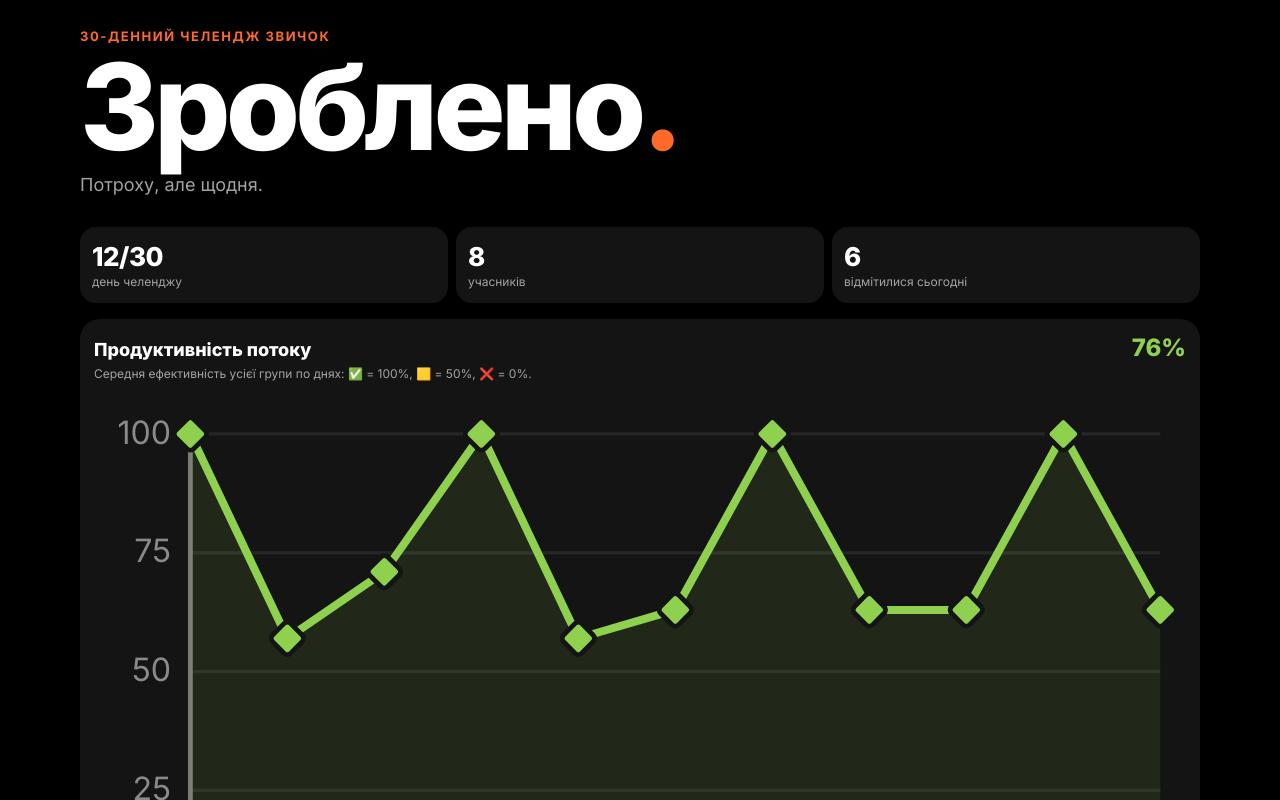
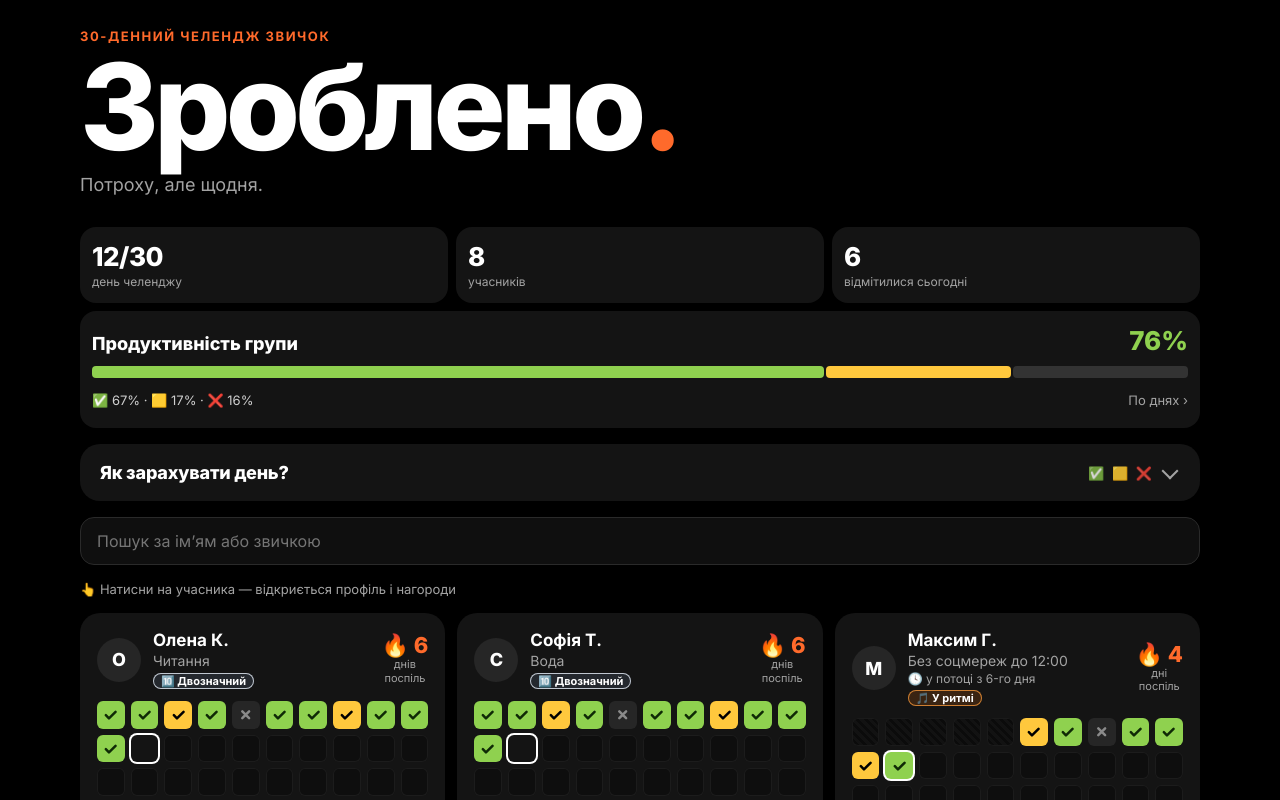
Before and after one commit to Ivan-Andrusyshyn/zrobleno-bot, an Angular app in the folder landing/: page / in a window 1280 px wide. Shown: the top 800 px of the page. Built offline with nearby package versions, Linux system fonts and the light colour scheme.

Commit message:
Preview: group productivity as a tile with stacked bar, chart on tap
Co-Authored-By: Claude Opus 5.5 <noreply@anthropic.com>
Claude-Session: https://claude.ai/code/session_01Nz1Ag6HitSpewstfdiRcRu

```diff
--- a/landing/src/app/group-progress.ts
+++ b/landing/src/app/group-progress.ts
@@ -4,7 +4,7 @@ import { Participant } from './models';
 type Tip = { x: number; y: number; title: string; value: string; sub?: string } | null;
 
 /**
- * «Продуктивність потоку» на головній: середня ефективність усієї групи по днях.
+ * «Продуктивність групи» на головній (плитка під статистикою, по тапу — графік по днях): середня ефективність усієї групи по днях.
  * Рахується з тих самих відміток, що приходять на сайт: ✅ 100, 🟨 50, ❌ / без відмітки 0.
  * Кожен учасник рахується з його першого дня (хто прийшов пізніше — не тягне вниз дні до приходу).
  * Сьогоднішній день не показується, поки він триває (люди ще відмічаються).
@@ -13,11 +13,24 @@ type Tip = { x: number; y: number; title: string; value: string; sub?: string }
   selector: 'app-group-progress',
   template: `
     <section class="ch" aria-labelledby="gp">
-      <div class="hd"><h2 id="gp">Продуктивність потоку</h2><span class="big">{{ total() }}%</span></div>
-      <p class="muted">Середня ефективність усієї групи по днях: ✅ = 100%, 🟨 = 50%, ❌ = 0%.</p>
+      <div class="hd"><h2 id="gp">Продуктивність групи</h2><span class="big">{{ total() }}%</span></div>
       @if (points().length) {
+        <div class="bar" role="img" [attr.aria-label]="'Виконано ' + share().done + '%, мінімум ' + share().min + '%, пропуски ' + share().miss + '%'">
+          @if (share().done) { <i class="b-done" [style.flex-grow]="share().done"></i> }
+          @if (share().min) { <i class="b-min" [style.flex-grow]="share().min"></i> }
+          @if (share().miss) { <i class="b-miss" [style.flex-grow]="share().miss"></i> }
+        </div>
+        <div class="leg">
+          <span>✅ {{ share().done }}% · 🟨 {{ share().min }}% · ❌ {{ share().miss }}%</span>
+          <button type="button" class="more" (click)="open.set(!open())" [attr.aria-expanded]="open()">{{ open() ? 'Сховати' : 'По днях ›' }}</button>
+        </div>
+      } @else {
+        <p class="muted empty">Зʼявиться після першого завершеного дня.</p>
+      }
+      @if (open() && points().length) {
+        <p class="muted">Середня ефективність групи по днях: ✅ = 100%, 🟨 = 50%, ❌ = 0%.</p>
         <div class="plot" (pointerleave)="tip.set(null); hx.set(null)">
-          <svg [attr.viewBox]="'0 0 ' + W + ' ' + H" role="img" [attr.aria-label]="'Продуктивність потоку ' + total() + '%'" (pointermove)="hover($event)">
+          <svg [attr.viewBox]="'0 0 ' + W + ' ' + H" role="img" [attr.aria-label]="'Продуктивність групи по днях' + '%'" (pointermove)="hover($event)">
             @for (g of [0, 25, 50, 75, 100]; track g) {
               <line class="grid" [attr.x1]="L" [attr.x2]="W - R" [attr.y1]="y(g)" [attr.y2]="y(g)" />
               <text class="ax" [attr.x]="L - 6" [attr.y]="y(g) + 3" text-anchor="end">{{ g }}</text>
@@ -41,20 +54,23 @@ type Tip = { x: number; y: number; title: string; value: string; sub?: string }
           }
         </div>
         <p class="muted center">дні потоку</p>
-      } @else {
-        <p class="muted empty">Графік зʼявиться після першого завершеного дня.</p>
       }
     </section>
   `,
   styles: `
-    :host { display: block; margin-top: 16px; }
-    .ch { background: var(--card); border-radius: 20px; padding: 14px 14px 8px; }
+    :host { display: block; }
+    .ch { background: var(--card); border-radius: 16px; padding: 14px 12px; }
+    .bar { display: flex; gap: 2px; height: 12px; margin-top: 10px; }
+    .bar i { display: block; flex-basis: 0; min-width: 4px; border-radius: 4px; }
+    .b-done { background: var(--done); } .b-min { background: var(--min); } .b-miss { background: #333; }
+    .leg { display: flex; justify-content: space-between; align-items: center; gap: 8px; margin-top: 8px; font-size: 13px; color: #cfcfcf; }
+    .more { background: none; border: 0; color: var(--muted); font: inherit; font-size: 13px; padding: 6px 0 6px 8px; cursor: pointer; white-space: nowrap; }
     .hd { display: flex; justify-content: space-between; align-items: baseline; gap: 8px; }
     h2 { margin: 0; font-size: 18px; font-weight: 800; }
-    .big { font-size: 24px; font-weight: 800; color: var(--done); }
+    .big { font-size: 26px; font-weight: 800; color: var(--done); }
     .muted { color: var(--muted); font-size: 12px; margin: 4px 0 0; }
     .center { text-align: center; margin: 2px 0 6px; }
-    .empty { margin: 12px 0 8px; }
+    .empty { margin: 8px 0 0; }
     .plot { position: relative; margin-top: 8px; }
     svg { display: block; width: 100%; height: auto; overflow: visible; touch-action: pan-y; }
     .grid { stroke: #262626; stroke-width: 1; }
@@ -78,6 +94,7 @@ export class GroupProgress {
   readonly W = 340; readonly H = 180; readonly L = 30; readonly R = 8; readonly T = 14; readonly B = 18;
   tip = signal<Tip>(null);
   hx = signal<number | null>(null);
+  open = signal(false);
 
   /** завершені дні: до вчора включно (сьогодні люди ще відмічаються) */
   lastDay = computed(() => Math.min(this.currentDay() - 1, this.totalDays()));
@@ -103,6 +120,15 @@ export class GroupProgress {
     return days ? Math.round(p.reduce((a, q) => a + q.v * q.people, 0) / days) : 0;
   });
 
+  /** частки всіх «людино-днів»: скільки ✅ / 🟨 / ❌ (сума = 100) */
+  share = computed(() => {
+    let done = 0, min = 0, all = 0;
+    for (const p of this.points()) { done += p.done; min += p.min; all += p.people; }
+    if (!all) return { done: 0, min: 0, miss: 0 };
+    const d = Math.round((done / all) * 100), m = Math.round((min / all) * 100);
+    return { done: d, min: m, miss: Math.max(0, 100 - d - m) };
+  });
+
   x = (d: number) => this.L + ((d - 1) / Math.max(this.span() - 1, 1)) * (this.W - this.L - this.R);
   y = (v: number) => this.T + (1 - v / 100) * (this.H - this.T - this.B);
   ticks = computed(() => { const s = this.span(); const step = s <= 10 ? 1 : s <= 20 ? 3 : 5; const t: number[] = []; for (let d = 1; d <= s; d += step) t.push(d); return t; });
--- a/landing/src/app/home.ts
+++ b/landing/src/app/home.ts
@@ -21,11 +21,10 @@ import { STATUS_ICON, cleanText, completion, currentStreak, daysWord, lateLabel
       <div class="stat"><b>{{ dayLabel() }}</b><span>день челенджу</span></div>
       <div class="stat"><b>{{ data.participants().length }}</b><span>учасників</span></div>
       <div class="stat"><b>{{ checkedToday() }}</b><span>відмітилися сьогодні</span></div>
+      @if (data.participants().length) {
+        <app-group-progress class="wide" [participants]="data.participants()" [currentDay]="day()" [totalDays]="data.challenge().totalDays" />
+      }
     </section>
-
-    @if (data.participants().length) {
-      <app-group-progress [participants]="data.participants()" [currentDay]="day()" [totalDays]="data.challenge().totalDays" />
-    }
 
     <app-rules />
 
@@ -97,6 +96,7 @@ import { STATUS_ICON, cleanText, completion, currentStreak, daysWord, lateLabel
     .stats { display: grid; grid-template-columns: repeat(3, 1fr); gap: 8px; margin: 24px 0 16px; }
     .stat { background: var(--card); border-radius: 16px; padding: 14px 12px; display: grid; gap: 2px; }
     .stat b { font-size: 26px; font-weight: 800; letter-spacing: -0.02em; }
+    .wide { grid-column: 1 / -1; }
     .stat span { font-size: 12px; color: var(--muted); line-height: 1.25; }
     .search input { width: 100%; box-sizing: border-box; height: 48px; border-radius: 14px; border: 1px solid #2a2a2a; background: #0f0f0f; color: #fff; padding: 0 16px; font: inherit; font-size: 16px; }
     .search input:focus { outline: 2px solid var(--accent); outline-offset: 1px; }
```
